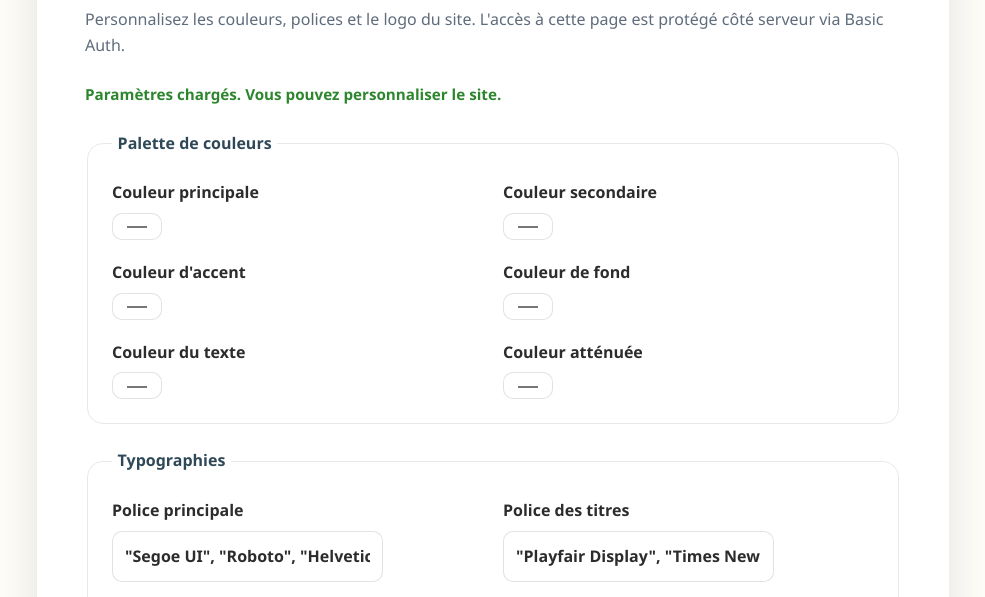
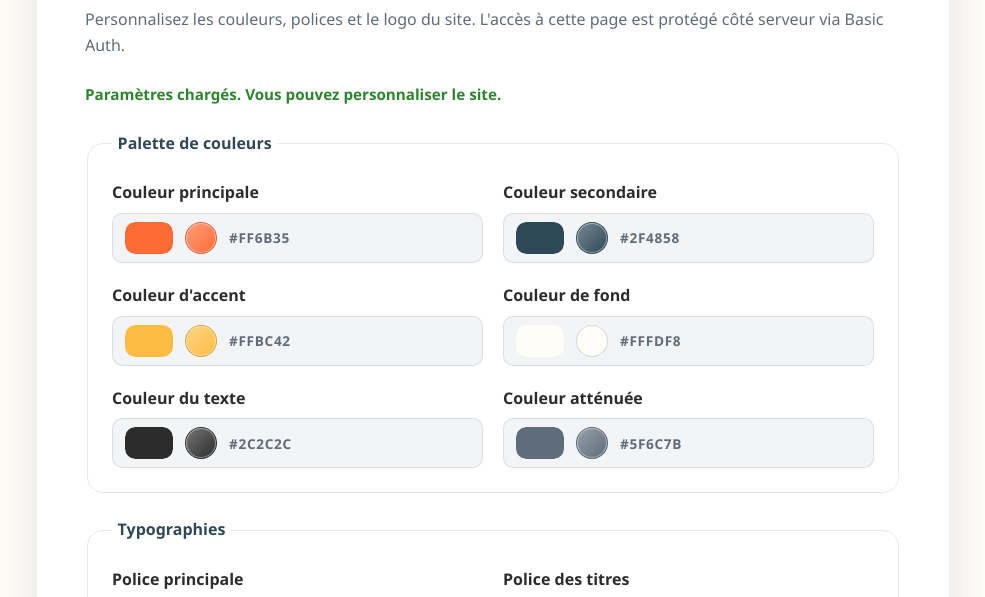
Before and after one commit to brunoz611/-Demande-de-partenariat, a plain HTML site: page admin.html in a window 1280 px wide. Shown: the part 193-790 px from the top of the page, without its empty margins (147-1132 px from the left). Drawn offline with Linux system fonts and the light colour scheme.

Commit message:
text plus couleur

```diff
--- a/admin.html
+++ b/admin.html
@@ -20,31 +20,55 @@
           <div class="form-row">
             <label class="form-field">
               <span>Couleur principale</span>
-              <input type="color" name="color-primary" required>
+              <div class="admin-color-control">
+                <input type="color" name="color-primary" data-color-field="primary" required>
+                <span class="admin-color-swatch" aria-hidden="true" data-color-preview="primary"></span>
+                <span class="admin-color-value" data-color-value="primary">N/A</span>
+              </div>
             </label>
             <label class="form-field">
               <span>Couleur secondaire</span>
-              <input type="color" name="color-secondary" required>
+              <div class="admin-color-control">
+                <input type="color" name="color-secondary" data-color-field="secondary" required>
+                <span class="admin-color-swatch" aria-hidden="true" data-color-preview="secondary"></span>
+                <span class="admin-color-value" data-color-value="secondary">N/A</span>
+              </div>
             </label>
           </div>
           <div class="form-row">
             <label class="form-field">
               <span>Couleur d'accent</span>
-              <input type="color" name="color-accent" required>
+              <div class="admin-color-control">
+                <input type="color" name="color-accent" data-color-field="accent" required>
+                <span class="admin-color-swatch" aria-hidden="true" data-color-preview="accent"></span>
+                <span class="admin-color-value" data-color-value="accent">N/A</span>
+              </div>
             </label>
             <label class="form-field">
               <span>Couleur de fond</span>
-              <input type="color" name="color-background" required>
+              <div class="admin-color-control">
+                <input type="color" name="color-background" data-color-field="background" required>
+                <span class="admin-color-swatch" aria-hidden="true" data-color-preview="background"></span>
+                <span class="admin-color-value" data-color-value="background">N/A</span>
+              </div>
             </label>
           </div>
           <div class="form-row">
             <label class="form-field">
               <span>Couleur du texte</span>
-              <input type="color" name="color-text" required>
+              <div class="admin-color-control">
+                <input type="color" name="color-text" data-color-field="text" required>
+                <span class="admin-color-swatch" aria-hidden="true" data-color-preview="text"></span>
+                <span class="admin-color-value" data-color-value="text">N/A</span>
+              </div>
             </label>
             <label class="form-field">
               <span>Couleur att&eacute;nu&eacute;e</span>
-              <input type="color" name="color-muted" required>
+              <div class="admin-color-control">
+                <input type="color" name="color-muted" data-color-field="muted" required>
+                <span class="admin-color-swatch" aria-hidden="true" data-color-preview="muted"></span>
+                <span class="admin-color-value" data-color-value="muted">N/A</span>
+              </div>
             </label>
           </div>
         </fieldset>
@@ -54,11 +78,11 @@
           <div class="form-row">
             <label class="form-field">
               <span>Police principale</span>
-              <input type="text" name="font-base" placeholder='"Segoe UI", "Roboto", sans-serif'>
+              <input type="text" name="font-base" data-font-field="base" placeholder='"Segoe UI", "Roboto", sans-serif'>
             </label>
             <label class="form-field">
               <span>Police des titres</span>
-              <input type="text" name="font-heading" placeholder='"Playfair Display", serif'>
+              <input type="text" name="font-heading" data-font-field="heading" placeholder='"Playfair Display", serif'>
             </label>
           </div>
           <small>Pour utiliser des polices externes, ajoutez-les aussi dans votre feuille de style.</small>
@@ -69,11 +93,11 @@
           <div class="form-row">
             <label class="form-field">
               <span>Texte du logo</span>
-              <input type="text" name="logo-text" placeholder="Nom affich&eacute; dans la navigation">
+              <input type="text" name="logo-text" data-logo-field="text" placeholder="Nom affich&eacute; dans la navigation">
             </label>
             <label class="form-field">
               <span>Texte alternatif</span>
-              <input type="text" name="logo-alt" placeholder="Description pour l'accessibilit&eacute;">
+              <input type="text" name="logo-alt" data-logo-field="alt" placeholder="Description pour l'accessibilit&eacute;">
             </label>
           </div>
           <div class="admin-logo-preview">
--- a/assets/css/style.css
+++ b/assets/css/style.css
@@ -743,6 +743,69 @@ body.admin-page {
   align-items: flex-start;
 }
 
+.admin-color-control {
+  display: inline-flex;
+  align-items: center;
+  gap: 0.75rem;
+  width: 100%;
+  padding: 0.5rem 0.75rem;
+  background: rgba(47, 72, 88, 0.06);
+  border-radius: var(--radius-small);
+  border: 1px solid rgba(47, 72, 88, 0.12);
+}
+
+.admin-color-control input[type="color"] {
+  appearance: none;
+  border: none;
+  padding: 0;
+  width: 48px;
+  height: 32px;
+  background: none;
+  cursor: pointer;
+}
+
+.admin-color-control input[type="color"]::-webkit-color-swatch-wrapper {
+  padding: 0;
+}
+
+.admin-color-control input[type="color"]::-webkit-color-swatch {
+  border: none;
+  border-radius: var(--radius-small);
+}
+
+.admin-color-control input[type="color"]::-moz-color-swatch {
+  border: none;
+  border-radius: var(--radius-small);
+}
+
+.admin-color-swatch {
+  --swatch-color: transparent;
+  width: 32px;
+  height: 32px;
+  border-radius: 50%;
+  border: 1px solid rgba(47, 72, 88, 0.2);
+  background: var(--swatch-color);
+  position: relative;
+  box-shadow: inset 0 0 0 1px rgba(255, 255, 255, 0.45);
+}
+
+.admin-color-swatch::after {
+  content: "";
+  position: absolute;
+  inset: 0;
+  border-radius: inherit;
+  background: linear-gradient(135deg, rgba(255, 255, 255, 0.35), rgba(255, 255, 255, 0));
+  pointer-events: none;
+}
+
+.admin-color-value {
+  font-size: 0.85rem;
+  color: var(--color-muted);
+  text-transform: uppercase;
+  letter-spacing: 0.05em;
+  min-width: 4.5rem;
+}
+
 .admin-logo-preview {
   display: flex;
   flex-wrap: wrap;
@@ -763,6 +826,10 @@ body.admin-page {
   font-size: 0.85rem;
   color: var(--color-muted);
   margin: 0;
+}
+
+.admin-feedback[data-state="info"] {
+  color: var(--color-secondary);
 }
 
 .admin-form-actions {
--- a/assets/js/admin.js
+++ b/assets/js/admin.js
@@ -14,7 +14,20 @@ document.addEventListener("DOMContentLoaded", () => {
     ? customizationForm.querySelector('input[name="logo-file"]')
     : null;
 
-  let logoImageData = "";
+  if (!customizationForm) {
+    if (feedback) {
+      feedback.hidden = false;
+      feedback.textContent = "Formulaire introuvable.";
+      feedback.dataset.state = "error";
+    }
+    return;
+  }
+
+  const colorInputs = Array.from(customizationForm.querySelectorAll("[data-color-field]"));
+  const fontInputs = Array.from(customizationForm.querySelectorAll("[data-font-field]"));
+  const logoInputs = Array.from(customizationForm.querySelectorAll("[data-logo-field]"));
+
+  let draftSettings = customization.mergeWithDefaults(customization.getSettings());
 
   const showFeedback = (message = "", state = "info") => {
     if (!feedback) return;
@@ -29,10 +42,20 @@ document.addEventListener("DOMContentLoaded", () => {
     feedback.dataset.state = state;
   };
 
+  const indicatePreviewUpdated = () => {
+    showFeedback("Aperçu mis à jour (non enregistré).", "info");
+  };
+
+  const getLogoImage = () =>
+    draftSettings.logo && typeof draftSettings.logo.image === "string"
+      ? draftSettings.logo.image
+      : "";
+
   const updateLogoPreview = () => {
     if (!logoPreview) return;
-    if (logoImageData) {
-      logoPreview.src = logoImageData;
+    const image = getLogoImage();
+    if (image) {
+      logoPreview.src = image;
       logoPreview.hidden = false;
     } else {
       logoPreview.src = "";
@@ -40,67 +63,84 @@ document.addEventListener("DOMContentLoaded", () => {
     }
   };
 
+  const updateColorPreview = (key, value) => {
+    const preview = customizationForm.querySelector(`[data-color-preview="${key}"]`);
+    if (preview instanceof HTMLElement) {
+      preview.style.setProperty("--swatch-color", value || "transparent");
+    }
+    const valueLabel = customizationForm.querySelector(`[data-color-value="${key}"]`);
+    if (valueLabel) {
+      valueLabel.textContent = value ? value.toUpperCase() : "N/A";
+    }
+  };
+
+  const applyDraftSettings = () => {
+    customization.applySettings(draftSettings);
+  };
+
   const populateForm = () => {
-    if (!customizationForm) return;
-    const settings = customization.getSettings();
-    const { colors, fonts, logo } = settings;
+    draftSettings = customization.mergeWithDefaults(customization.getSettings());
+    const { colors, fonts, logo } = draftSettings;
 
-    const assignValue = (selector, value) => {
-      const field = customizationForm.querySelector(selector);
-      if (field) {
-        field.value = value ?? "";
-      }
-    };
+    colorInputs.forEach((input) => {
+      const key = input.dataset.colorField;
+      const value = colors[key] || input.value || "#000000";
+      input.value = value;
+      updateColorPreview(key, value);
+    });
 
-    assignValue('input[name="color-primary"]', colors.primary);
-    assignValue('input[name="color-secondary"]', colors.secondary);
-    assignValue('input[name="color-accent"]', colors.accent);
-    assignValue('input[name="color-background"]', colors.background);
-    assignValue('input[name="color-text"]', colors.text);
-    assignValue('input[name="color-muted"]', colors.muted);
-    assignValue('input[name="font-base"]', fonts.base);
-    assignValue('input[name="font-heading"]', fonts.heading);
-    assignValue('input[name="logo-text"]', logo.text ?? "");
-    assignValue('input[name="logo-alt"]', logo.alt ?? "");
+    fontInputs.forEach((input) => {
+      const key = input.dataset.fontField;
+      input.value = fonts[key] || "";
+    });
 
-    logoImageData = typeof logo.image === "string" ? logo.image : "";
+    logoInputs.forEach((input) => {
+      const key = input.dataset.logoField;
+      input.value = logo[key] ?? "";
+    });
+
     if (logoFileInput) {
       logoFileInput.value = "";
     }
+
     updateLogoPreview();
   };
 
-  const extractColors = (formData) => ({
-    primary: String(formData.get("color-primary") || "").trim(),
-    secondary: String(formData.get("color-secondary") || "").trim(),
-    accent: String(formData.get("color-accent") || "").trim(),
-    background: String(formData.get("color-background") || "").trim(),
-    text: String(formData.get("color-text") || "").trim(),
-    muted: String(formData.get("color-muted") || "").trim()
+  colorInputs.forEach((input) => {
+    const key = input.dataset.colorField;
+    input.addEventListener("input", () => {
+      const value = input.value;
+      draftSettings.colors[key] = value;
+      updateColorPreview(key, value);
+      applyDraftSettings();
+    });
+    input.addEventListener("change", indicatePreviewUpdated);
   });
 
-  const extractFonts = (formData) => ({
-    base: String(formData.get("font-base") || "").trim(),
-    heading: String(formData.get("font-heading") || "").trim()
+  fontInputs.forEach((input) => {
+    const key = input.dataset.fontField;
+    input.addEventListener("input", () => {
+      draftSettings.fonts[key] = input.value;
+      applyDraftSettings();
+      indicatePreviewUpdated();
+    });
+  });
+
+  logoInputs.forEach((input) => {
+    const key = input.dataset.logoField;
+    input.addEventListener("input", () => {
+      draftSettings.logo[key] = input.value;
+      applyDraftSettings();
+      indicatePreviewUpdated();
+    });
   });
 
   const handleCustomizationSubmit = (event) => {
     event.preventDefault();
-    if (!customizationForm) return;
-    const formData = new FormData(customizationForm);
-
-    const nextSettings = {
-      colors: extractColors(formData),
-      fonts: extractFonts(formData),
-      logo: {
-        text: String(formData.get("logo-text") || ""),
-        alt: String(formData.get("logo-alt") || ""),
-        image: logoImageData
-      }
-    };
-
-    customization.saveSettings(nextSettings);
-    showFeedback("Param\u00E8tres enregistr\u00E9s et appliqu\u00E9s.", "success");
+    const saved = customization.saveSettings(draftSettings);
+    draftSettings = customization.mergeWithDefaults(saved);
+    populateForm();
+    showFeedback("Paramètres enregistrés et appliqués.", "success");
   };
 
   const handleLogoFileChange = (event) => {
@@ -110,7 +150,7 @@ document.addEventListener("DOMContentLoaded", () => {
     }
     const file = input.files[0];
     if (!file.type.startsWith("image/")) {
-      showFeedback("Veuillez s\u00E9lectionner un fichier image (PNG, JPG, SVG...).", "error");
+      showFeedback("Veuillez sélectionner un fichier image (PNG, JPG, SVG...).", "error");
       input.value = "";
       return;
     }
@@ -119,37 +159,40 @@ document.addEventListener("DOMContentLoaded", () => {
     reader.onload = () => {
       const result = reader.result;
       if (typeof result === "string") {
-        logoImageData = result;
+        if (!draftSettings.logo) {
+          draftSettings.logo = {};
+        }
+        draftSettings.logo.image = result;
         updateLogoPreview();
-        showFeedback("Logo import\u00E9 avec succ\u00E8s.", "success");
+        applyDraftSettings();
+        indicatePreviewUpdated();
       }
     };
     reader.onerror = () => {
-      showFeedback("Impossible de lire le fichier s\u00E9lectionn\u00E9.", "error");
+      showFeedback("Impossible de lire le fichier sélectionné.", "error");
     };
     reader.readAsDataURL(file);
   };
 
   const handleClearLogo = () => {
-    logoImageData = "";
+    if (!draftSettings.logo) {
+      draftSettings.logo = {};
+    }
+    draftSettings.logo.image = "";
+    updateLogoPreview();
+    applyDraftSettings();
     if (logoFileInput) {
       logoFileInput.value = "";
     }
-    updateLogoPreview();
-    showFeedback("Logo supprim\u00E9. Le texte sera affich\u00E9.", "info");
+    showFeedback("Logo supprimé. Le texte sera affiché.", "info");
   };
 
   const handleReset = () => {
-    const defaults = customization.resetSettings();
-    logoImageData = defaults.logo.image;
+    customization.resetSettings();
     populateForm();
-    showFeedback("Param\u00E8tres r\u00E9initialis\u00E9s.", "success");
+    applyDraftSettings();
+    showFeedback("Paramètres réinitialisés.", "success");
   };
-
-  if (!customizationForm) {
-    showFeedback("Formulaire introuvable.", "error");
-    return;
-  }
 
   customizationForm.addEventListener("submit", handleCustomizationSubmit);
 
@@ -166,5 +209,7 @@ document.addEventListener("DOMContentLoaded", () => {
   }
 
   populateForm();
-  showFeedback("Param\u00E8tres charg\u00E9s. Vous pouvez personnaliser le site.", "success");
+  showFeedback("Paramètres chargés. Vous pouvez personnaliser le site.", "success");
+  applyDraftSettings();
+  updateLogoPreview();
 });
```
